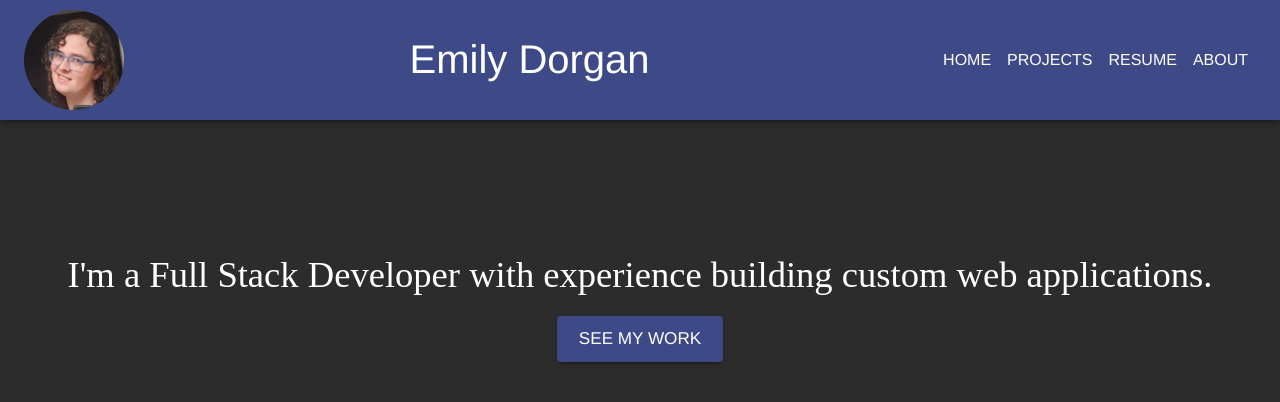
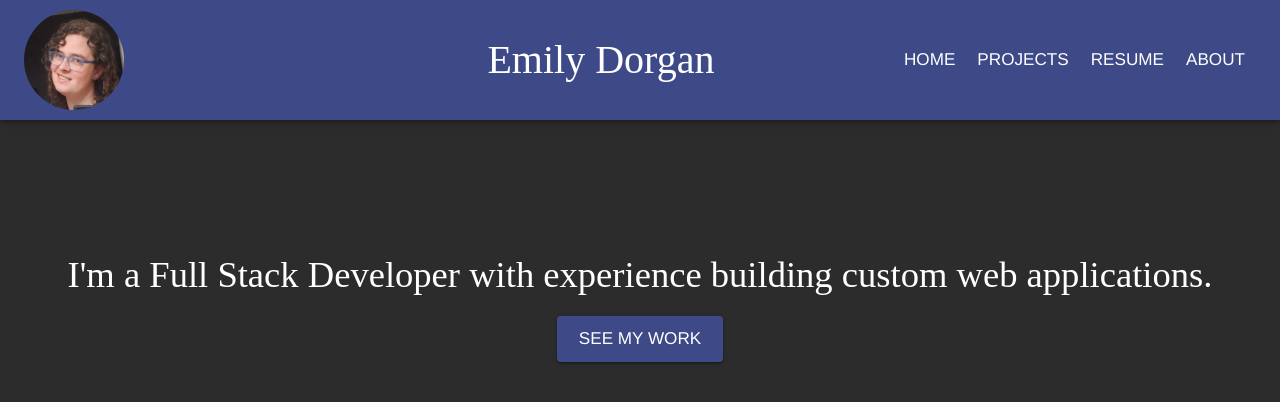
Before and after one commit to emdorgan/portfolio, a React (Vite) app: page / in a window 1280 px wide. Shown: the top 402 px of the page. Built offline with nearby package versions, Linux system fonts and the light colour scheme.

Commit message:
feat: more styling changes

```diff
--- a/src/components/Layout.tsx
+++ b/src/components/Layout.tsx
@@ -39,7 +39,7 @@ const Layout = (props: Props) => {
 
     const drawer = (
     <Box onClick={handleDrawerToggle} sx={{ textAlign: 'center' }}>
-        <Typography variant="h3" sx={{ my: 2 }}>
+        <Typography variant="h4" sx={{ m: 2, fontFamily: 'Ariel'}}>
             Emily Dorgan
         </Typography>
         <Divider />
@@ -48,7 +48,7 @@ const Layout = (props: Props) => {
             <ListItem key={item} disablePadding>
                 <ListItemButton
                     key={item}
-                    sx={{ textAlign: 'center' }}
+                    sx={{ textAlign: 'center'}}
                     onClick={() => {
                         switch (item) {
                             case 'Home':
@@ -62,7 +62,7 @@ const Layout = (props: Props) => {
                         }
                     }}
                 >
-                    <ListItemText primary={item} />
+                    <ListItemText primary={item}/>
                 </ListItemButton>
             </ListItem>
         ))}
@@ -96,7 +96,7 @@ const Layout = (props: Props) => {
             <Typography
             variant="h4"
             component="div"
-            sx={{ flexGrow: 1, display: { md: 'none', sm: 'none', xs: 'none', lg: 'block' }, fontSize: 40}}
+            sx={{ flexGrow: 1, display: { md: 'none', sm: 'none', xs: 'none', lg: 'block' }, fontSize: 40, fontFamily: 'Ariel', pl: '15%'}}
             >
             Emily Dorgan
             </Typography>
@@ -104,6 +104,7 @@ const Layout = (props: Props) => {
             {navItems.map((item) => (
                 <Button
                     key={item}
+                    size='large'
                     sx={{ color: '#fff' }}
                     onClick={() => {
                         switch (item) {
```
